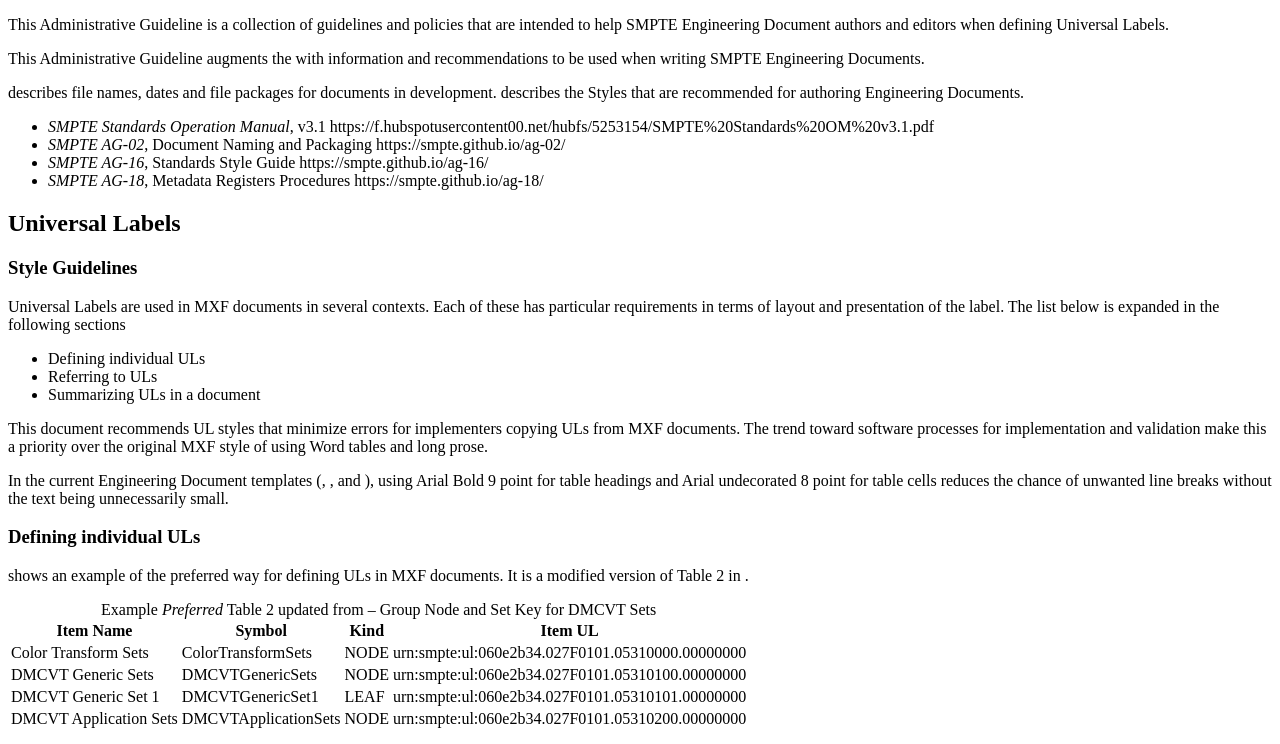
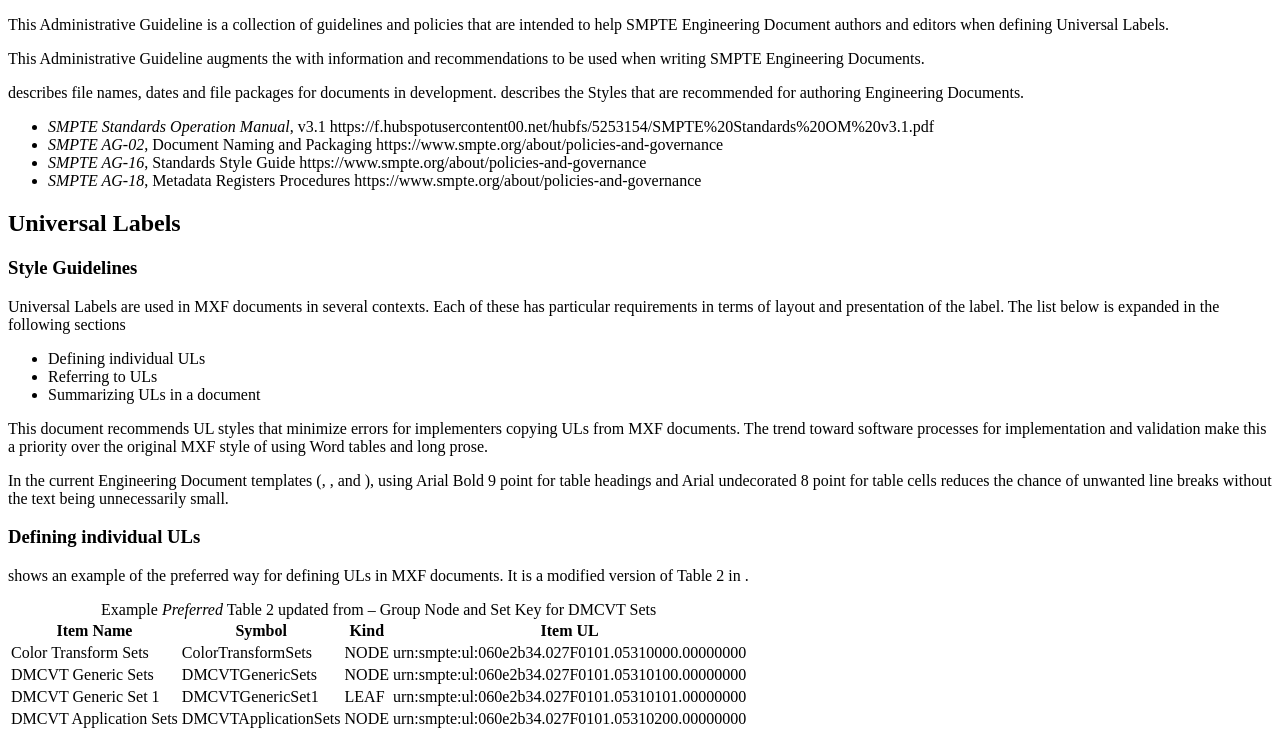
Before and after one commit to SMPTE/ag-24, a plain HTML site: page doc/main.html in a window 1280 px wide. Shown: the top 744 px of the page. Drawn offline with Linux system fonts and the light colour scheme; a script that the page names is missing.

Commit message:
generic AG links

```diff
--- a/doc/main.html
+++ b/doc/main.html
@@ -32,11 +32,11 @@
         <li><cite id="bib-smpte-standards-operation-manual">SMPTE Standards Operation Manual</cite>, v3.1
         <a>https://f.hubspotusercontent00.net/hubfs/5253154/SMPTE%20Standards%20OM%20v3.1.pdf</a></li>
         <li><cite id="bib-smpte-ag-02">SMPTE AG-02</cite>, Document Naming and Packaging
-        <a>https://smpte.github.io/ag-02/</a></li>
+        <a>https://www.smpte.org/about/policies-and-governance</a></li>
         <li><cite id="bib-smpte-ag-16">SMPTE AG-16</cite>, Standards Style Guide
-        <a>https://smpte.github.io/ag-16/</a></li>
+        <a>https://www.smpte.org/about/policies-and-governance</a></li>
         <li><cite id="bib-smpte-ag-18">SMPTE AG-18</cite>, Metadata Registers Procedures
-        <a>https://smpte.github.io/ag-18/</a></li>
+        <a>https://www.smpte.org/about/policies-and-governance</a></li>
       </ul>
     </section>
 
```
